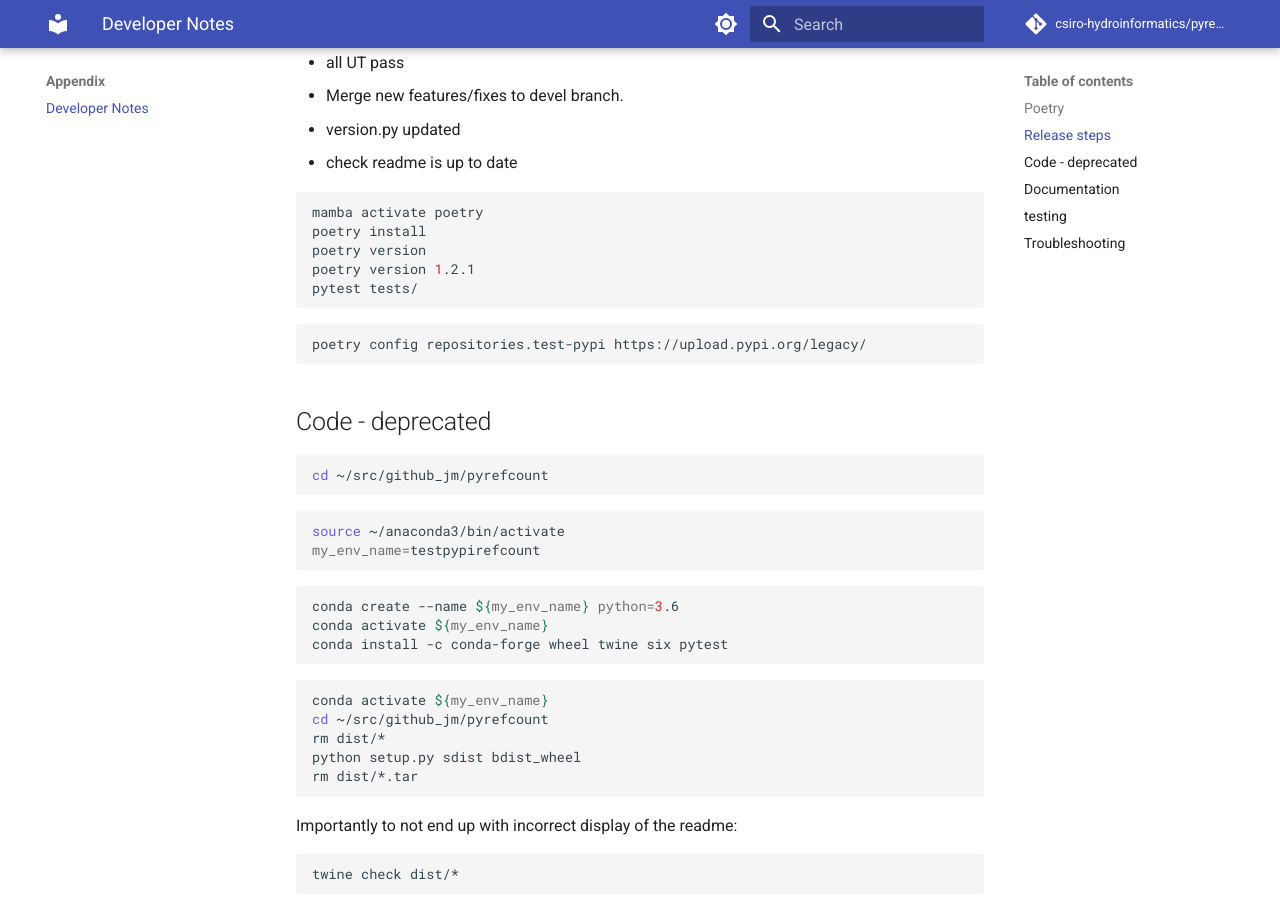
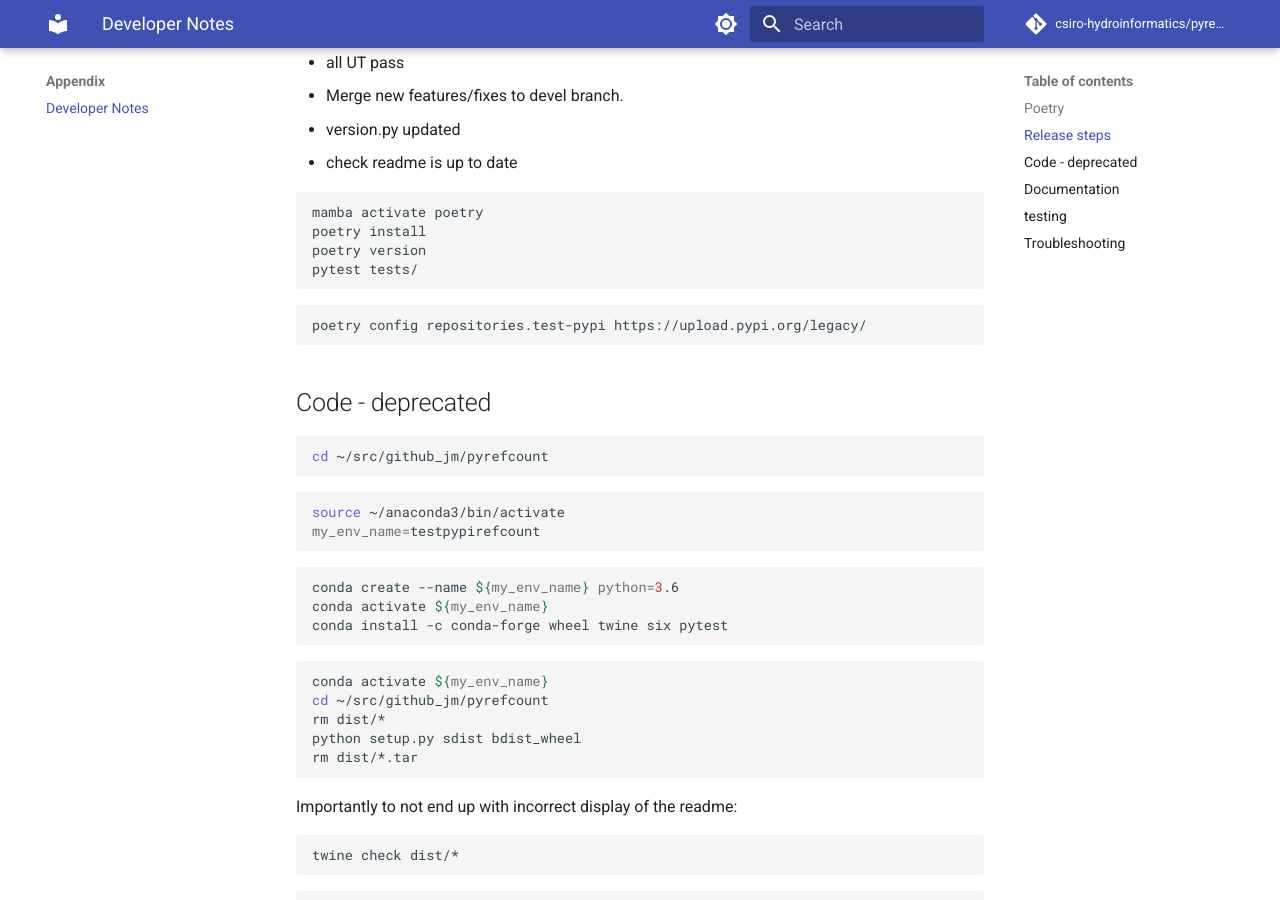
Before and after one commit to csiro-hydroinformatics/pyrefcount, an MkDocs documentation site: the page built from docs/tech_notes.md, in a window 1280 px wide and 900 px high, scrolled down 651 px. Built offline with MkDocs 1.6.1 and Material for MkDocs 9.7.7, drawn with Linux system fonts in a browser that asks for light colours; comment, search, counter and statistics services are not loaded.

Commit message:
minor change to tech notes

````diff
--- a/docs/tech_notes.md
+++ b/docs/tech_notes.md
@@ -30,7 +30,6 @@ mamba create -n poetry python=3.9 poetry
 mamba activate poetry
 poetry install
 poetry version
-poetry version 1.2.1
 pytest tests/
 ```
 
````
